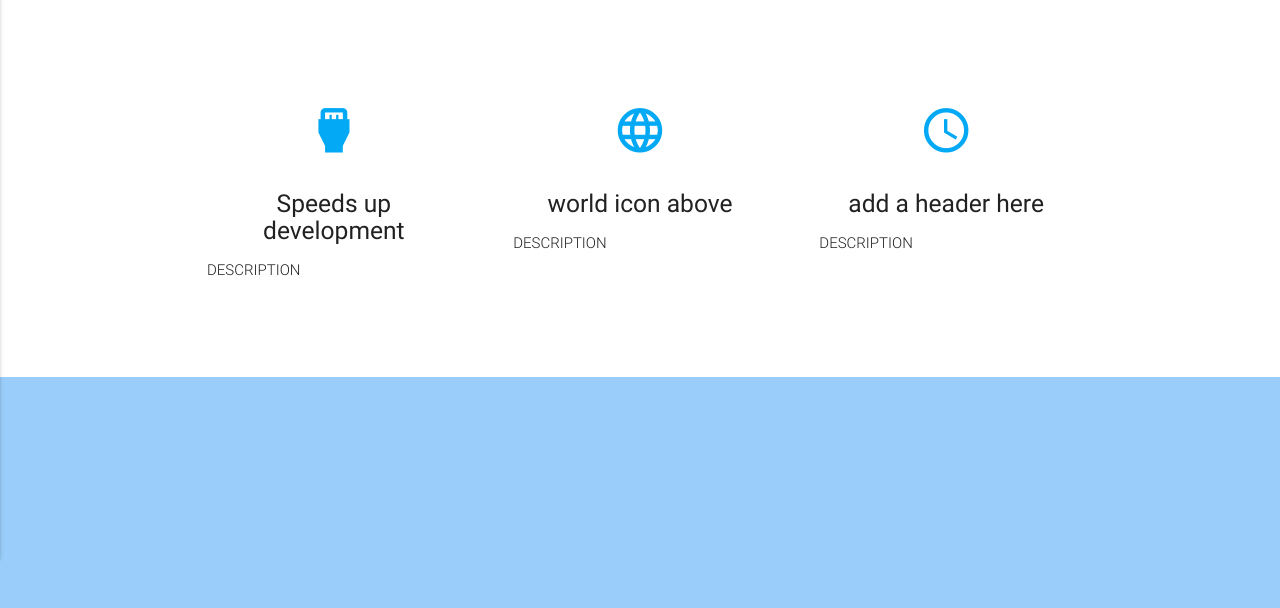
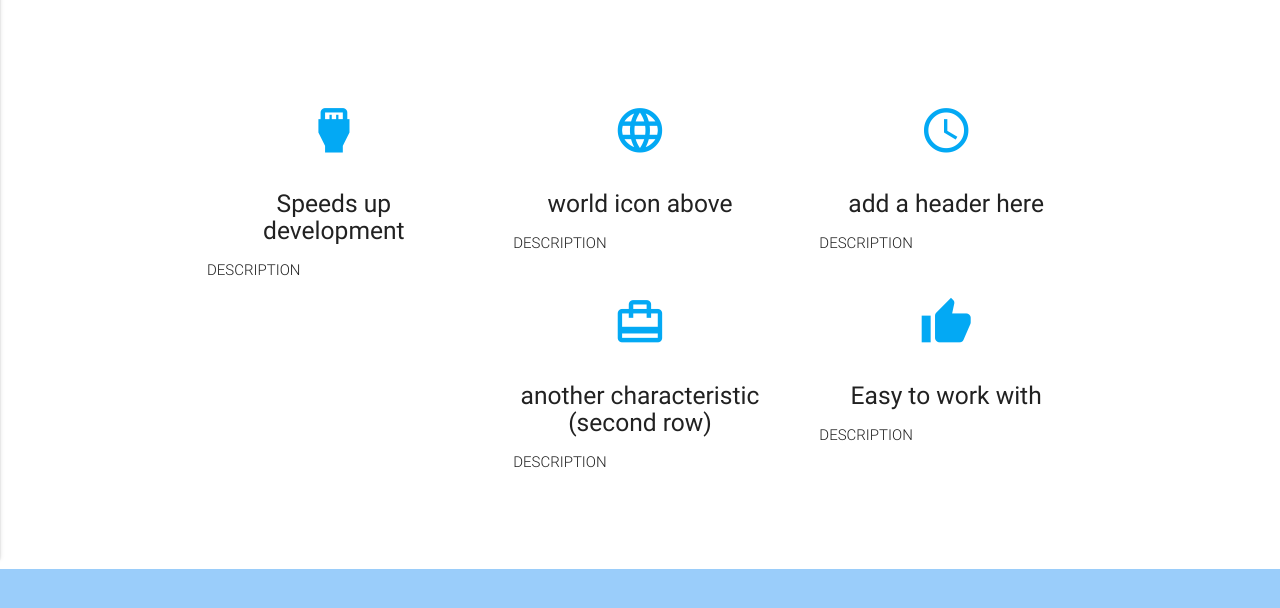
Before and after one commit to cathykim34/cathykim34.github.io, a plain HTML site: page index.html in a window 1280 px wide. Shown: the part 302-910 px from the top of the page. Drawn offline with nearby package versions, Linux system fonts and the light colour scheme.

Commit message:
brought back and added icon

```diff
--- a/index.html
+++ b/index.html
@@ -72,9 +72,23 @@
           </div>
         </div>
 
+        <div class="col s12 m4">
+          <div class="icon-block">
+            <h2 class="center light-blue-text"><i class="material-icons">card_travel</i></h2>
+            <h5 class="center">another characteristic (second row)</h5>
 
+            <p class="light">DESCRIPTION</p>
+          </div>
+        </div>
 
+        <div class="col s12 m4">
+          <div class="icon-block">
+            <h2 class="center light-blue-text"><i class="material-icons">thumb_up</i></h2>
+            <h5 class="center">Easy to work with</h5>
 
+            <p class="light">DESCRIPTION</p>
+          </div>
+        </div>
       </div>
 
     </div>
```
